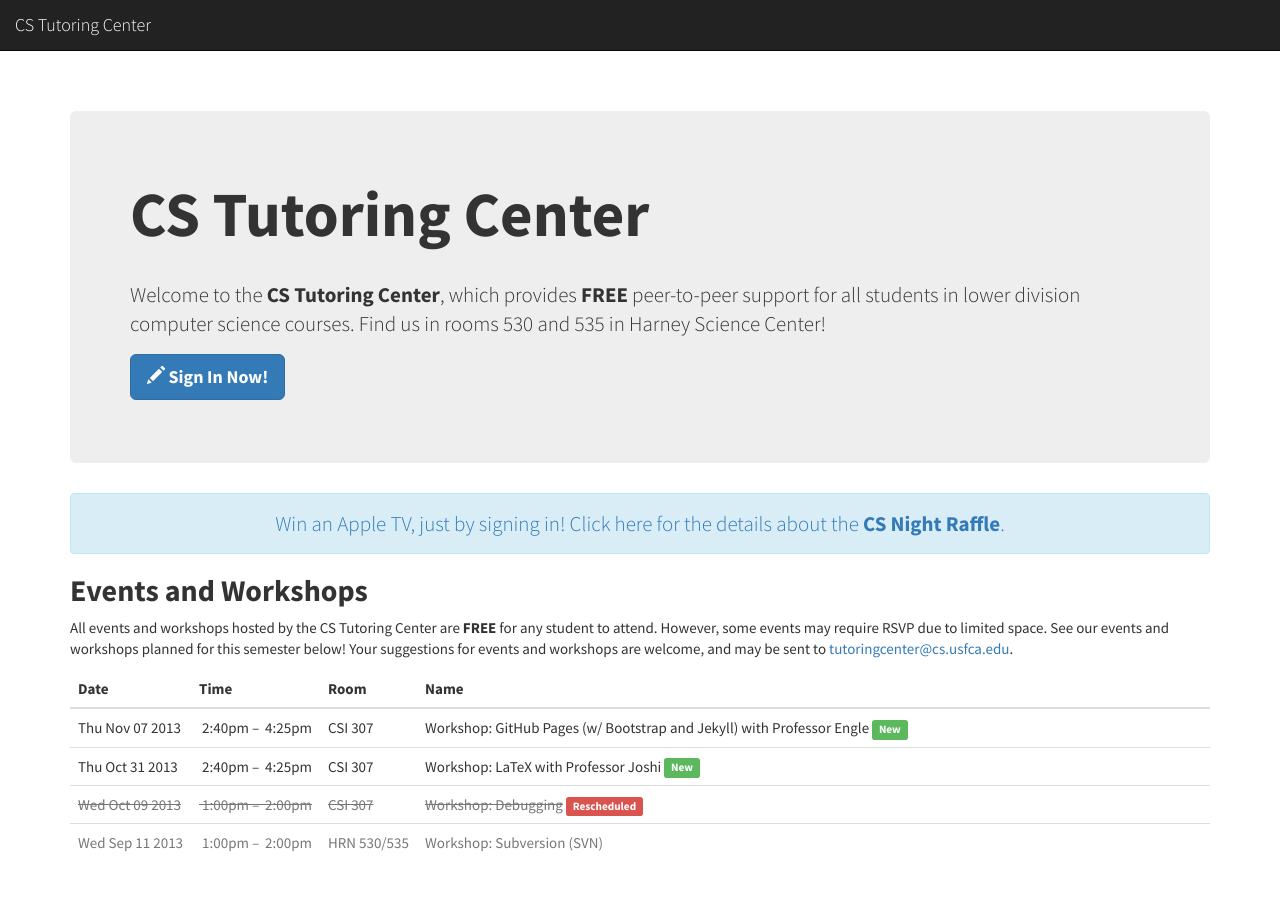
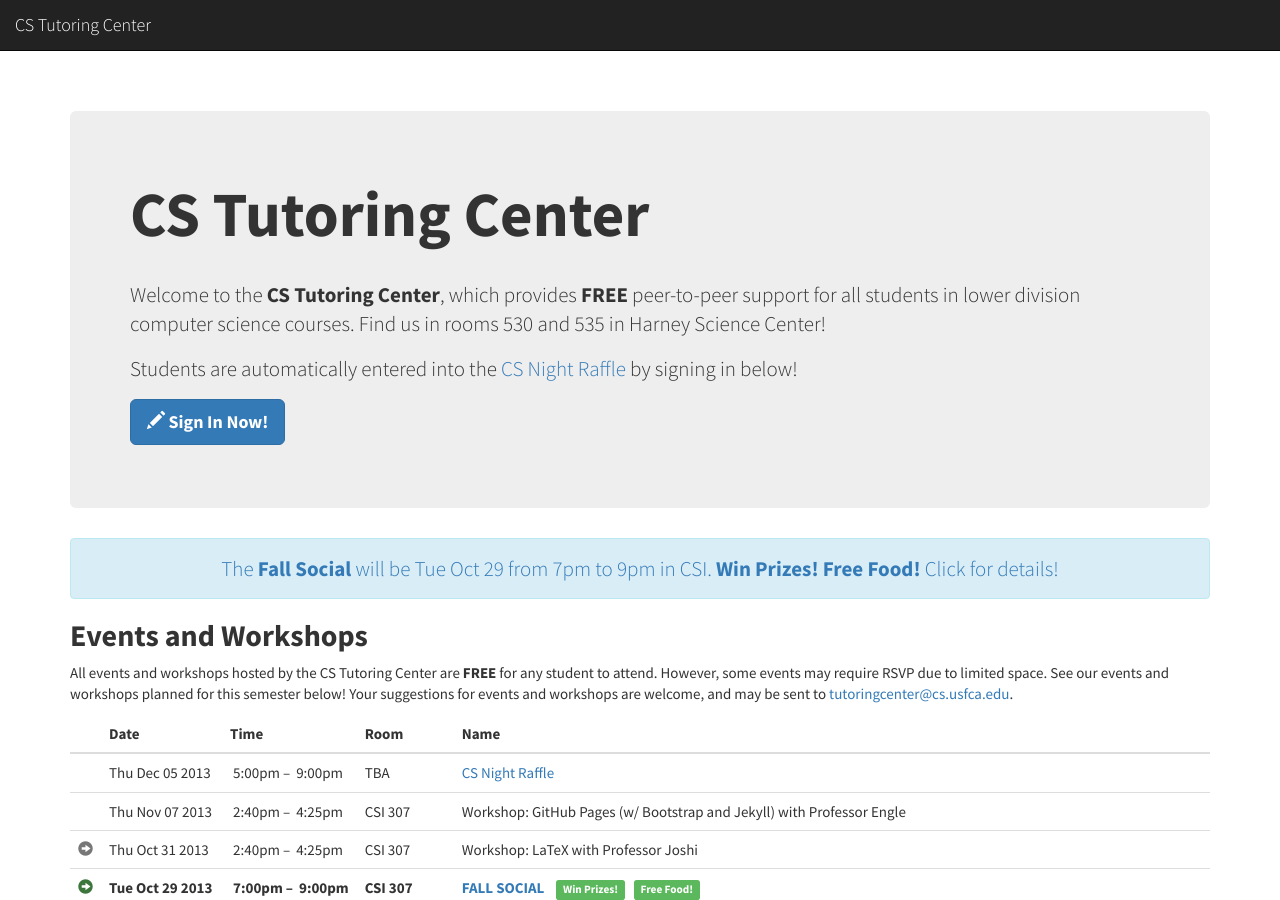
Before and after one commit to CSTutors/CSTutors.github.io, a Jekyll site: the page built from index.html, in a window 1280 px wide and 900 px high. Built offline with Jekyll 4.4.1, drawn with Linux system fonts in a browser that asks for light colours; nearby versions of some CDN libraries; comment, search, counter and statistics services are not loaded.

Commit message:
Updated for upcoming Fall Social.

```diff
--- a/index.html
+++ b/index.html
@@ -11,6 +11,8 @@ title: Home
             <br/>
             <p class="lead">Welcome to the <strong>CS Tutoring Center</strong>, which provides <strong>FREE</strong> peer-to-peer support for all students in lower division computer science courses. Find us in rooms 530 and 535 in Harney Science Center!</p>
 
+            <p>Students are automatically entered into the <a href="{{ site.url }}/raffle.html">CS Night Raffle</a> by signing in below!</p>
+
             <p><a href="https://docs.google.com/forms/d/10OSwJqkQ9qOUaSEIEtIigBqhd9f6HB-_LXoAQGCRSNk/viewform" class="btn btn-primary btn-lg"><strong><span class="glyphicon glyphicon-pencil"></span> Sign In Now!</strong></a></p>
         </div>
     </div>
@@ -20,7 +22,9 @@ title: Home
 <!-- Beg: Page Body //-->
 <div class="row">
     <div class="col-lg-12 col-sm-12 col-12">
-        <div class="lead alert alert-info text-center"><a href="{{ site.url }}/raffle.html">Win an Apple TV, just by signing in! Click here for the details about the <strong>CS Night Raffle</strong>.</a></div>
+        <div class="lead alert alert-info text-center"><a href="{{ site.url }}/social.html">The <strong>Fall Social</strong> will be Tue Oct 29 from 7pm to 9pm in CSI. <strong>Win Prizes! Free Food!</strong> Click for details!</a></div>
+
+        <!--<div class="lead alert alert-info text-center"><a href="{{ site.url }}/raffle.html">Win an Apple TV, just by signing in! Click here for the details about the <strong>CS Night Raffle</strong>.</a></div>//-->
 
         <h2>Events and Workshops</h2>
 
@@ -29,6 +33,7 @@ title: Home
         <table class="table table-hover" style="width: 100%;">
             <thead>
                 <tr>
+                    <th></th>
                     <th nowrap>Date</th>
                     <th nowrap>Time</th>
                     <th nowrap>Room</th>
@@ -38,27 +43,47 @@ title: Home
 
             <tbody>
                 <tr>
+                    <th>&nbsp;</th>
+                    <td nowrap>Thu Dec 05 2013</td>
+                    <td nowrap>&nbsp;5:00pm &ndash; &nbsp;9:00pm</td>
+                    <td nowrap>TBA</td>
+                    <td><a href="{{ site.url }}/raffle.html">CS Night Raffle</a> &nbsp;&nbsp; <!--<span class="label label-success">New</span>//--></td>
+                </tr>
+
+                <tr>
+                    <th>&nbsp;</th>
                     <td nowrap>Thu Nov 07 2013</td>
                     <td nowrap>&nbsp;2:40pm &ndash; &nbsp;4:25pm</td>
                     <td nowrap>CSI 307</td>
-                    <td>Workshop: GitHub Pages (w/ Bootstrap and Jekyll) with Professor Engle <span class="label label-success">New</span></td>
+                    <td>Workshop: GitHub Pages (w/ Bootstrap and Jekyll) with Professor Engle &nbsp;&nbsp; <!--<span class="label label-success">New</span>//--></td>
                 </tr>
 
                 <tr>
+                    <th><span class="text-muted glyphicon glyphicon-circle-arrow-right"></span></th>
                     <td nowrap>Thu Oct 31 2013</td>
                     <td nowrap>&nbsp;2:40pm &ndash; &nbsp;4:25pm</td>
                     <td nowrap>CSI 307</td>
-                    <td>Workshop: LaTeX with Professor Joshi <span class="label label-success">New</span></td>
+                    <td>Workshop: LaTeX with Professor Joshi &nbsp;&nbsp; <!--<span class="label label-success">New</span>//--></td>
+                </tr>
+
+                <tr style="font-weight: 900;">
+                    <th><span class="text-success glyphicon glyphicon-circle-arrow-right"></span></th>
+                    <td nowrap>Tue Oct 29 2013</td>
+                    <td nowrap>&nbsp;7:00pm &ndash; &nbsp;9:00pm</td>
+                    <td nowrap>CSI 307</td>
+                    <td><a href="{{ site.url }}/social.html">FALL SOCIAL</a> &nbsp;&nbsp; <span class="label label-success">Win Prizes!</span> &nbsp; <span class="label label-success">Free Food!</span></td>
                 </tr>
 
                 <tr class="text-muted">
+                    <th>&nbsp;</th>
                     <td nowrap><strike>Wed Oct 09 2013</strike></td>
                     <td nowrap><strike>&nbsp;1:00pm &ndash; &nbsp;2:00pm</strike></td>
                     <td nowrap><strike>CSI 307</strike></td>
-                    <td><strike>Workshop: Debugging</strike> <span class="label label-danger">Rescheduled</span></td>
+                    <td><strike>Workshop: Debugging</strike> &nbsp;&nbsp; <span class="label label-default">Rescheduled</span></td>
                 </tr>
 
                 <tr class="text-muted">
+                    <th>&nbsp;</th>
                     <td nowrap>Wed Sep 11 2013</td>
                     <td nowrap>&nbsp;1:00pm &ndash; &nbsp;2:00pm</td>
                     <td nowrap>HRN 530/535</td>
```
Also changed, not shown: social.html (added, +86 -0 lines), img/prizes.jpg (added), 3 other files.
